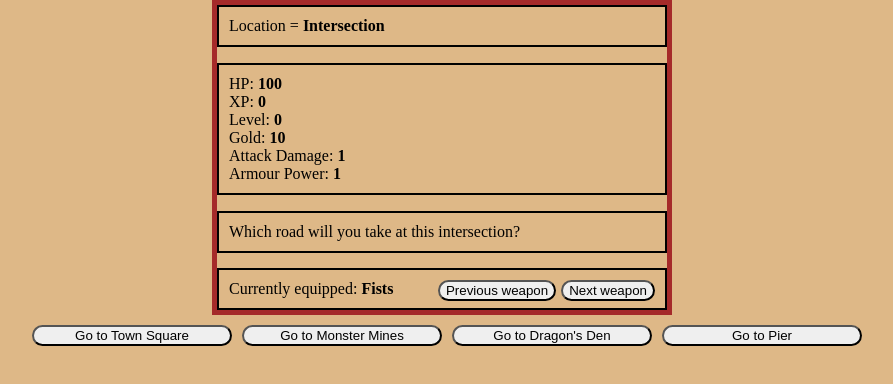
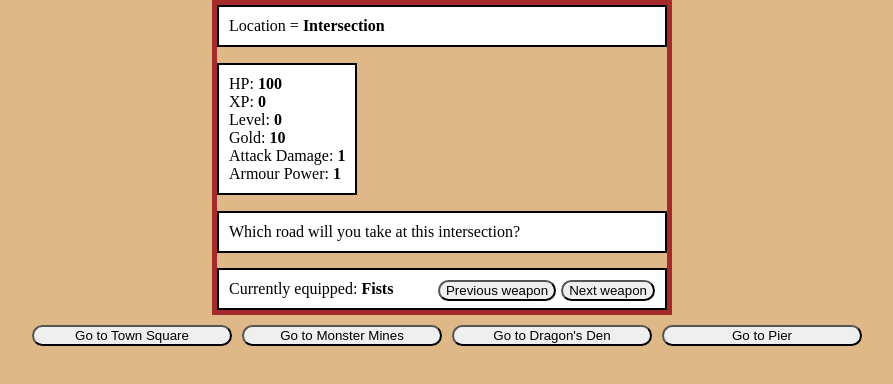
Before and after one commit to anthonynmh/monster-hunter-rpg, a React (Create React App) app: page / in a window 1280 px wide. Shown: the top 384 px of the page, without its empty margins (198-1091 px from the left). Built offline with nearby package versions, Linux system fonts and the light colour scheme.

Commit message:
Update combat

```diff
--- a/src/App.js
+++ b/src/App.js
@@ -3,6 +3,7 @@ import { useState } from "react";
 
 import LocationHeader from './Location Header/LocationHeader';
 import Stats from './Stats/Stats';
+import MonsterStats from './Stats/MonsterStats';
 import Context from './Context/Context';
 import Inventory from './Inventory/Inventory';
 import Actions from './Actions/Actions';
@@ -44,8 +45,27 @@ const weapons = [
     }
 ];
 
-const inventory = ["Fists"];
+const monsters = [
+    {
+        name: "Slimey",
+        hp: 20,
+        attackDamage: 5
+    },
+    {
+        name: "Hairy Beast",
+        hp: 50,
+        attackDamage: 10
+    }
+];
+
+let inventory = ["Fists"];
 let weaponToBuy = 1;
+let chosenMonster = monsters[Math.round(Math.random())];
+let playerHp = playerStats.hp;
+let playerDamage = playerStats.attackDamage;
+let monsterHp;
+let monsterDamage;
+let isFighting = false;
 
 // App function
 export default function App() {
@@ -181,6 +201,59 @@ export default function App() {
                 }
             ],
             text: "You are at the nicest pier you have ever seen. [This area is still in development]."
+        },
+        {
+            name: "Slimey",
+            "button infos": [
+                {
+                    text: "Attack",
+                    action: attack
+                },
+                {
+                    text: "Return to entrance",
+                    action: goToMonsterMines
+                }
+            ],
+            text: "Fighting: Slimey"
+        },
+        {
+            name: "Hairy Beast",
+            "button infos": [
+                {
+                    text: "Attack",
+                    action: attack
+                },{
+                    text: "Return to entrance",
+                    action: goToMonsterMines
+                }
+            ],
+            text: "Fighting: Hairy Beast"
+        },
+        {
+            name: "Dragon",
+            "button infos": [
+                {
+                    text: "Attack",
+                    action: attack
+                },{
+                    text: "Return to entrance",
+                    action: goToDragonDen
+                }
+            ],
+            text: "Fighting: Dragon"
+        },
+        {
+            name: "fainted",
+            "button infos": [
+                {
+                    text: "Continue your journey (5 gold)",
+                    action: goToInfirmary
+                },
+                {
+                    text: "Restart",
+                    action: restart
+                }
+            ]
         }
     ];
 
@@ -213,11 +286,13 @@ export default function App() {
     function goToMonsterMines() {
         setCurrLocation(5);
         setCurrText(locations[5].text);
+        isFighting = false;
     }
 
     function goToDragonDen() {
         setCurrLocation(6);
         setCurrText(locations[6].text);
+        isFighting = false;
     }
 
     function goToPier() {
@@ -225,19 +300,38 @@ export default function App() {
         setCurrText(locations[7].text);
     }
 
+    function goToCombat(monsterName) {
+        if (monsterName === "Slimey") {
+            setCurrLocation(8);
+            setCurrText(locations[8].text);
+        } else if (monsterName === "Hairy Beast") {
+            setCurrLocation(9);
+            setCurrText(locations[9].text);
+        } else {
+            setCurrLocation(10);
+            setCurrText(locations[10].text);
+        }
+        setCurrText("Fighting: " + monsterName);
+        isFighting = true;
+    }
+
     // inventory functions
     function nextWeapon() {
         if (currWeapon === inventory.length - 1) {
+            playerDamage = weapons[0].power;
             setCurrWeapon(0);
         } else {
+            playerDamage = weapons[currWeapon + 1].power;
             setCurrWeapon(currWeapon + 1);
         }
     }
 
     function prevWeapon() {
         if (currWeapon === 0) {
+            playerDamage = weapons[inventory.length - 1].power;
             setCurrWeapon(inventory.length - 1);
         } else {
+            playerDamage = weapons[currWeapon - 1].power;
             setCurrWeapon(currWeapon - 1);
         }
     }
@@ -278,8 +372,8 @@ export default function App() {
     }
 
     function buyHp() {
-        if (playerStats.gold > 20) {
-            playerStats.hp += 50;
+        if (playerStats.gold >= 20) {
+            setCurrHp(currHp + 50);
             playerStats.gold -= 20;
             setCurrText("You spent 20 Gold. You feel rejuvenated.");
         } else {
@@ -289,14 +383,43 @@ export default function App() {
 
     // combat functions
     function fightMonsters() {
-
+        chosenMonster = monsters[Math.round(Math.random())];
+        monsterHp = chosenMonster.hp;
+        monsterDamage = chosenMonster.attackDamage;
+        goToCombat(chosenMonster.name);
     }
 
     function fightDragon() {
-
+        monsterHp = 500;
+        monsterDamage = 150;
+        goToCombat("Dragon", 100);
     }
 
+    function attack() {
+        if (currHp > 0 && monsterHp > 0) {
+            // player's turn
+            monsterHp -= playerDamage;
+            if (monsterHp <= 0) {
+                playerStats.gold += 40;
+                setCurrText("You win. You collected 40 Gold. Please exit to entrance.");
+            }
 
+            setCurrHp(currHp - monsterDamage);
+            if (currHp <= 0) {
+                setCurrText("You fainted.");
+                setCurrLocation(11);
+            }
+        }
+    }
+
+    function restart() {
+        setCurrHp(playerStats.hp);
+        playerStats.gold = 50;
+        inventory = ["Fists"];
+        goToIntersection();
+    }
+
+    const [currHp, setCurrHp] = useState(playerStats.hp);
     const [currLocation, setCurrLocation] = useState(0);
     const [currWeapon, setCurrWeapon] = useState(0);
     const [currText, setCurrText] = useState(locations[0].text);
@@ -307,14 +430,28 @@ export default function App() {
                 <LocationHeader
                     location = {locations[currLocation].name}
                 />
+
+                <div className="stats">
                     <Stats
-                    hp={playerStats.hp}
+                        hp={currHp}
                         xp={playerStats.xp}
                         level={playerStats.level}
                         gold={playerStats.gold}
                         attackDamage={playerStats.armourPower}
                         armourPower={playerStats.armourPower}
                     />
+
+                    {isFighting ? (
+                        <MonsterStats
+                            hp={monsterHp}
+                            attackDamage={monsterDamage}
+                        />
+                    ) : (
+                        <div></div>
+                    )}
+
+                </div>
+
                 <Context
                     text={currText}
                 />
--- /dev/null
+++ b/src/Stats/MonsterStats.jsx
@@ -0,0 +1,10 @@
+import React from "react";
+
+export default function monsterStats(props) {
+    return (
+        <ul className="monsterStats">
+            <li>HP: <strong>{props.hp}</strong></li>
+            <li>Attack Damage: <strong>{props.attackDamage}</strong></li>
+        </ul>
+    );
+}
--- a/src/Stats/Stats.jsx
+++ b/src/Stats/Stats.jsx
@@ -2,7 +2,7 @@ import React from "react";
 
 export default function Stats(props) {
     return (
-        <ul className="stats">
+        <ul className="playerStats">
             <li>HP: <strong>{props.hp}</strong></li>
             <li>XP: <strong>{props.xp}</strong></li>
             <li>Level: <strong>{props.level}</strong></li>
--- a/src/style.css
+++ b/src/style.css
@@ -17,26 +17,38 @@ body {
     border:  5px solid brown;
     width: 450px;
     margin: auto;
-    /* margin: 0px 200px 0px 200px; */
-    /* min-width: 400px; */
 }
 
 .location-text {
     border: 2px solid black;
     padding: 10px;
+    background-color: white;
 }
 
 .stats {
-    list-style-type: none;
+    display: flex;
+    justify-content: space-between;
+}
+
+.playerStats {
     border: 2px solid black;
     padding: 10px;
+    background-color: white;
+}
+
+.monsterStats {
+    border: 2px solid black;
+    padding: 10px;
+    background-color: lightpink;
 }
 
 ul {
+    list-style-type: none;
     padding: 0px;
 }
 
 .context {
+    background-color: white;
     margin: 0px;
     border: 2px solid black;
     padding: 10px;
@@ -46,6 +58,7 @@ ul {
     border: 2px solid black;
     margin-top: 15px;
     padding: 10px;
+    background-color: white;
 }
 
 button {
```
Lines whose indentation alone changed are shown as unchanged.
